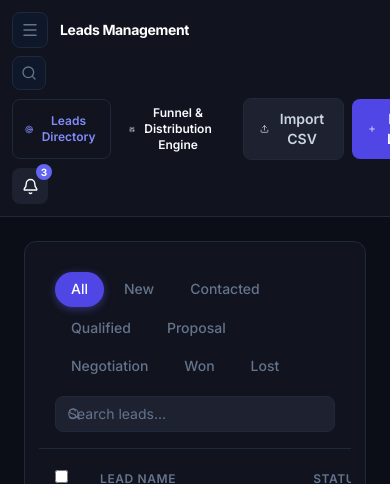
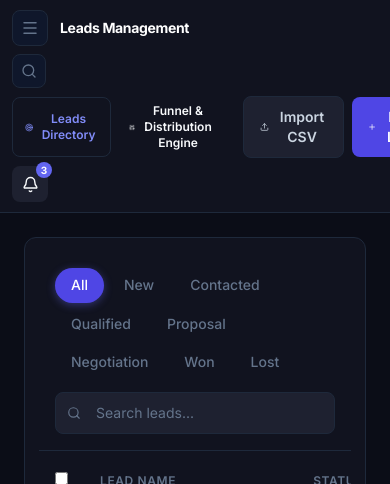
Before and after one commit to aditya-k-rai/DAS-CRM, a Next.js app in the folder frontend-web/: page /leads in a window 390 px wide. Shown: the top 484 px of the page. Built offline with nearby package versions, Linux system fonts and the light colour scheme.

Commit message:
feat: release version 1.0.0

```diff
--- a/frontend-web/app/globals.css
+++ b/frontend-web/app/globals.css
@@ -175,7 +175,10 @@ body {
 /* ── Input ── */
 .crm-input {
   width: 100%;
-  padding: 0.625rem 0.75rem;
+  padding-top: 0.625rem;
+  padding-bottom: 0.625rem;
+  padding-right: 0.75rem;
+  padding-left: 0.75rem;
   border-radius: 0.5rem;
   font-size: 0.875rem;
   transition: all 0.15s;
@@ -184,6 +187,12 @@ body {
   border: 1px solid rgb(var(--border));
   color: rgb(var(--foreground));
 }
+
+.crm-input.pl-8, input.pl-8, select.pl-8 { padding-left: 2.25rem !important; }
+.crm-input.pl-9, input.pl-9, select.pl-9 { padding-left: 2.5rem !important; }
+.crm-input.pl-10, input.pl-10, select.pl-10 { padding-left: 2.75rem !important; }
+.crm-input.pl-11, input.pl-11, select.pl-11 { padding-left: 3rem !important; }
+.crm-input.pl-12, input.pl-12, select.pl-12 { padding-left: 3.25rem !important; }
 
 .crm-input:focus {
   border-color: rgb(99 102 241);
@@ -497,13 +506,52 @@ body {
    Preserving colors, styles, and typography
    ───────────────────────────────────── */
 
+/* 📱 Smartphone Optimization & Touch Target System */
+button, a, input, select, .btn, .btn-primary, .btn-secondary, .sidebar-item {
+  touch-action: manipulation;
+  -webkit-tap-highlight-color: transparent;
+}
+
 /* 📱 Small Phones (< 576px) */
 @media (max-width: 575px) {
-  .topbar { padding: 0.75rem 0.75rem; }
-  .crm-card { padding: 0.875rem; }
-  .stat-card { padding: 0.875rem; }
-  .metric-value { font-size: 1.5rem; }
-  .page-title { font-size: 1.25rem; }
+  html, body {
+    overflow-x: hidden;
+    width: 100%;
+    position: relative;
+  }
+
+  .topbar { padding: 0.625rem 0.75rem; }
+  .crm-card { padding: 0.875rem; border-radius: 12px; }
+  .stat-card { padding: 0.875rem; border-radius: 12px; }
+  .metric-value { font-size: 1.375rem; }
+  .page-title { font-size: 1.125rem; }
+
+  /* Smooth mobile momentum scrolling for tables */
+  .overflow-x-auto {
+    -webkit-overflow-scrolling: touch;
+    overscroll-behavior-x: contain;
+  }
+
+  /* GPU acceleration for sidebar drawer */
+  .sidebar {
+    will-change: transform;
+  }
+
+  /* Smartphone Input Touch Target Sizing (Prevents auto-zoom) */
+  .crm-input, select.crm-input {
+    min-height: 42px;
+    font-size: 14px;
+  }
+
+  /* Smartphone Modal Fit */
+  .crm-card.max-w-md,
+  .crm-card.max-w-lg,
+  .crm-card.max-w-xl,
+  .crm-card.max-w-2xl {
+    max-width: calc(100vw - 1.5rem) !important;
+    margin-left: auto;
+    margin-right: auto;
+  }
 }
 
 /* 📱 Large Phones (576px – 767px) */
--- a/frontend-web/app/register/page.tsx
+++ b/frontend-web/app/register/page.tsx
@@ -472,7 +472,7 @@ export default function RegisterCompanyPage() {
               <button
                 type="submit"
                 disabled={loading}
-                className="w-full py-3.5 rounded-xl bg-brand hover:bg-brand-600 text-white font-bold text-sm transition-all flex items-center justify-center gap-2 shadow-lg shadow-brand/25 disabled:opacity-50"
+                className="w-full py-3.5 rounded-xl bg-indigo-600 hover:bg-indigo-500 text-white font-bold text-sm transition-all flex items-center justify-center gap-2 shadow-lg shadow-indigo-600/30 disabled:opacity-50"
               >
                 {loading ? (
                   <>Registering Company & Dispatching Mail Key...</>
```
Also changed, not shown: 1 other file (tests, documents, lock files or other folders).
